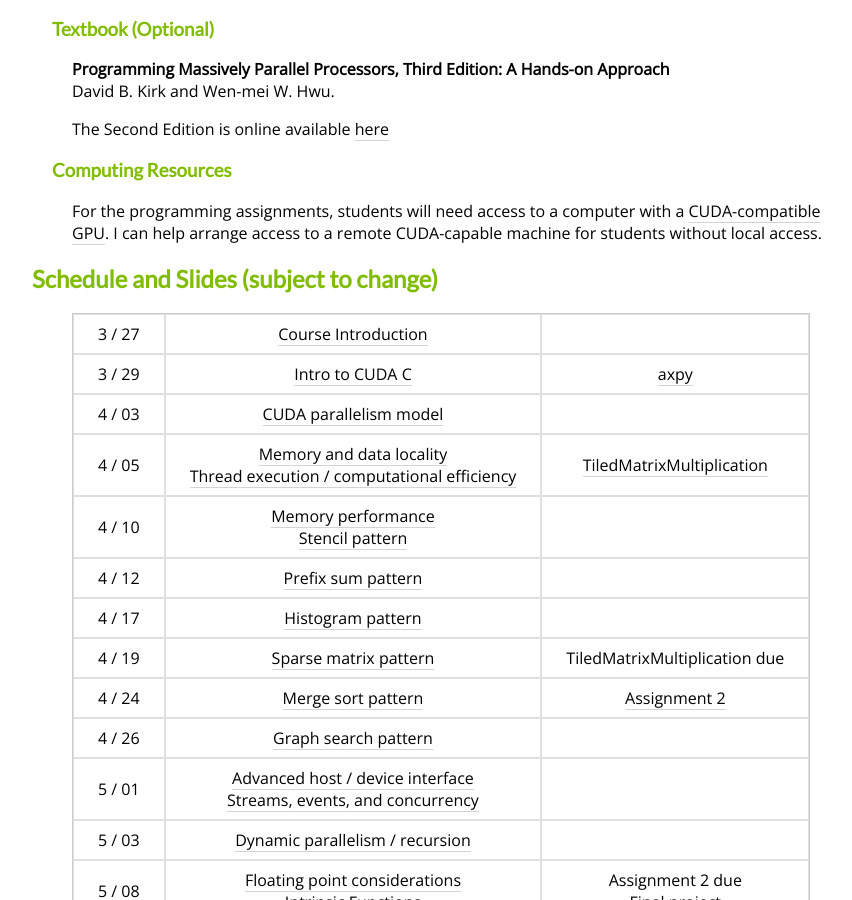
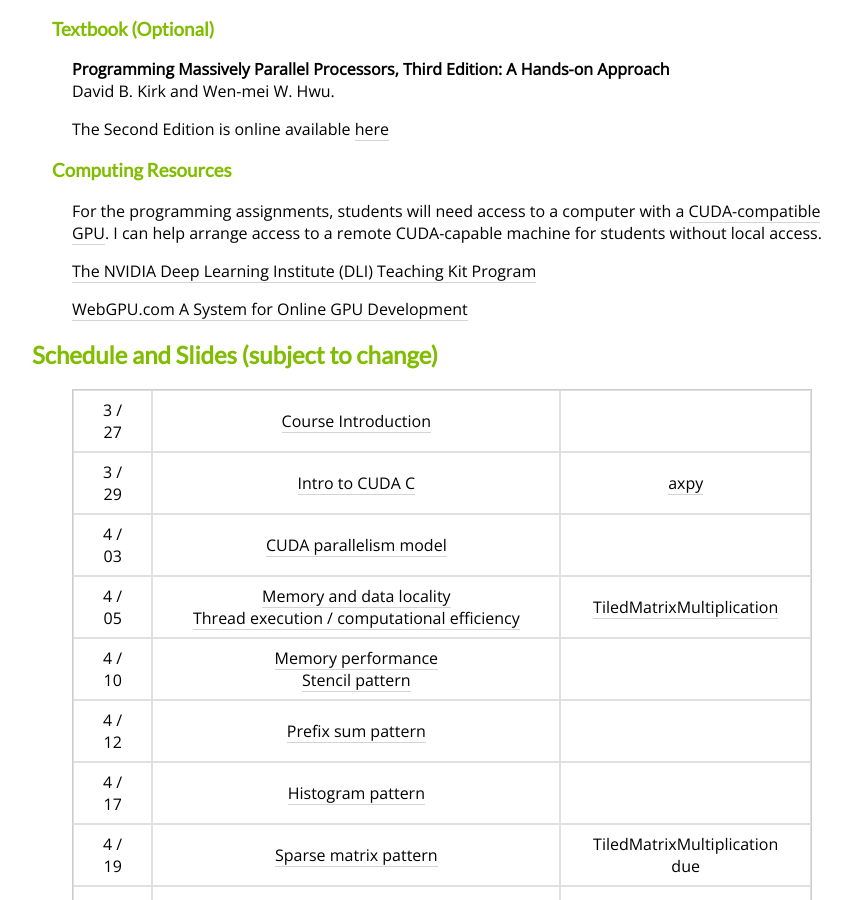
Before and after one commit to chenxuhao/chenxuhao.github.io, a Jekyll site: the page gpu-programming/index.html, which Jekyll copies as it is, in a window 1280 px wide and 900 px high, scrolled down 747 px. Shown: the whole window, without its empty margins (208-1060 px from the left). Built offline with Jekyll 4.4.1, drawn with Linux system fonts in a browser that asks for light colours; some of the changed text lies outside the part shown.

Commit message:
update gpu-programming index

```diff
--- a/gpu-programming/index.html
+++ b/gpu-programming/index.html
@@ -99,6 +99,10 @@
 <p> For the programming assignments, students will need access to a computer with a <a href="https://developer.nvidia.com/cuda-gpus">CUDA-compatible GPU</a>.
 I can help arrange access to a remote CUDA-capable machine for students without local access. </p>
 
+<p> <a href="https://developer.nvidia.com/teaching-kits">The NVIDIA Deep Learning Institute (DLI) Teaching Kit Program</a> </p>
+
+<p> <a href="http://webgpu.com/">WebGPU.com A System for Online GPU Development</a> </p>
+
 <h2> Schedule and Slides (subject to change)</h2>
 
 <table cellspacing="0">
@@ -123,7 +127,7 @@
 <tr> <td> 5 / 24 </td> <td> Deep Learning and Tensor Core </td> <td> </td> </tr>
 <tr> <td> 5 / 29 </td> <td> Graph Processing with GPU </td> <td> </td> </tr>
 <tr> <td> 5 / 31 </td> <td> Ray Tracing </td> <td> </td> </tr>
-<tr> <td> 6 / 01 </td> <td>  </td> <td> Final project due </td> </tr>
+<tr> <td> 6 / 01 </td> <td> <a href="http://impact.crhc.illinois.edu/shared/PR/SC16_PMPP_Educators_Sessions_FINAL.pdf">Teach GPU Accelerating Computing: Hands-on with NVIDIA Teaching Kit for Educators</a>  </td> <td> Final project due </td> </tr>
 </table>
 
 </div>
```
